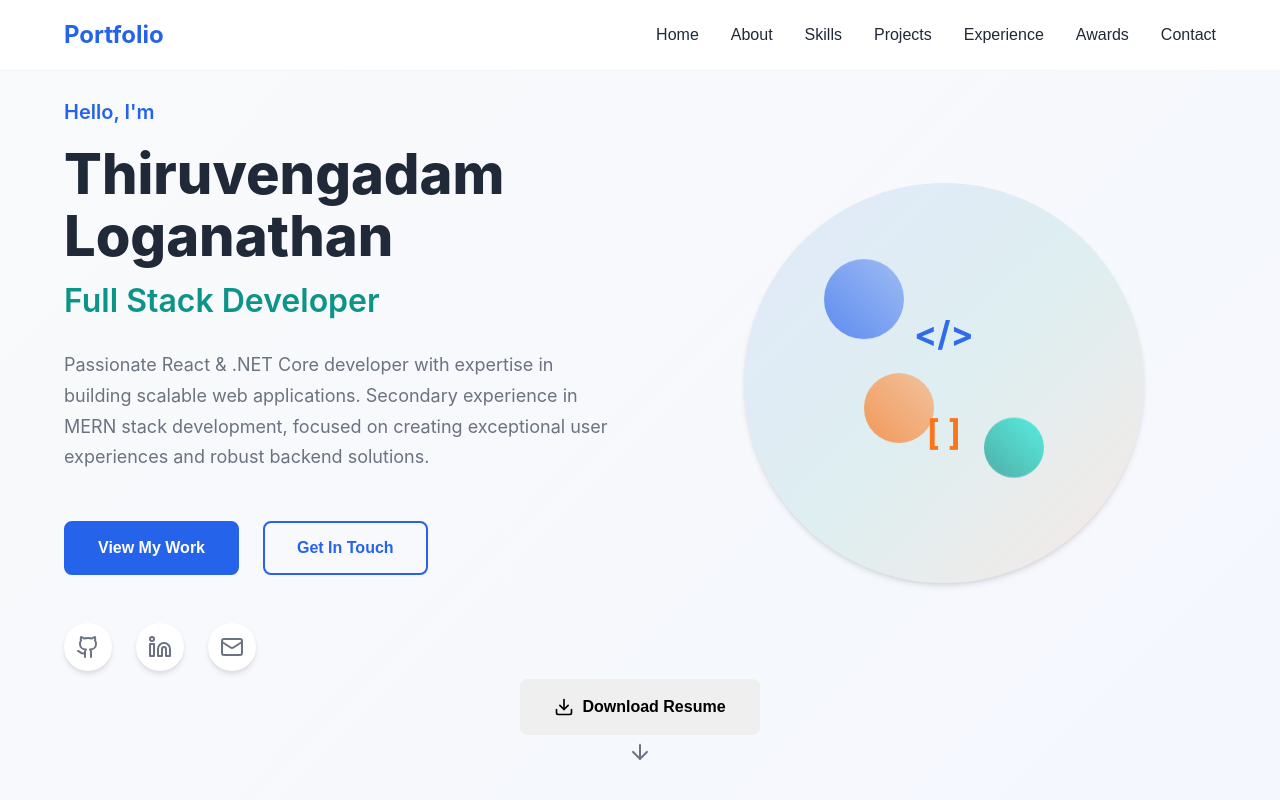
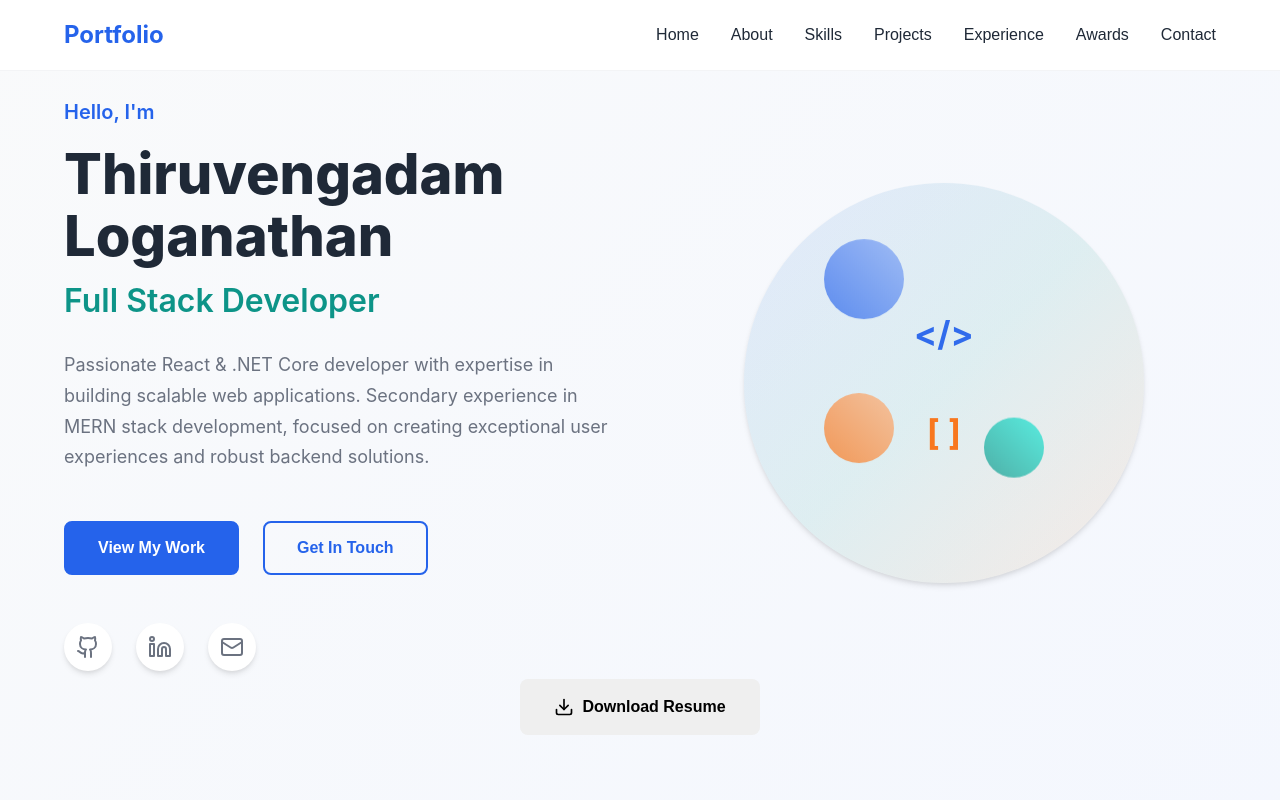
Before and after one commit to thiruraje/thiru-resume, a React (Create React App) app: page / in a window 1280 px wide. Shown: the top 800 px of the page. Built offline with nearby package versions, Linux system fonts and the light colour scheme.

Commit message:
resume dwnload update

```diff
--- a/src/components/Hero.js
+++ b/src/components/Hero.js
@@ -1,5 +1,5 @@
 import React from 'react';
-import { Github, Linkedin, Mail, ArrowDown, Download } from 'lucide-react';
+import { Github, Linkedin, Mail, Download } from 'lucide-react';
 
 const Hero = () => {
   const scrollToSection = (sectionId) => {
@@ -66,17 +66,16 @@ const Hero = () => {
           </div>
         </div>
         <div className="hero-resume">
-          <button className="btn btn-gradient">
-            <Download size={20} />
-            Download Resume
-          </button>
+          <a
+            href="/assets/resume.pdf"
+            download="Thiruvengadam-Resume.pdf"
+          >
+            <button className="btn btn-gradient">
+              <Download size={20} />
+              Download Resume
+            </button>
+          </a>
         </div>
-        <button
-          onClick={() => scrollToSection('about')}
-          className="scroll-indicator"
-        >
-          <ArrowDown size={24} />
-        </button>
       </div>
     </section>
   );
--- a/src/styles/App.scss
+++ b/src/styles/App.scss
@@ -368,7 +368,7 @@ body {
           width: 80px;
           height: 80px;
           background: linear-gradient(45deg, $primary-color, lighten($primary-color, 20%));
-          top: 20%;
+          top: 15%;
           left: 20%;
           animation-delay: 0s;
         }
@@ -386,8 +386,8 @@ body {
           width: 70px;
           height: 70px;
           background: linear-gradient(45deg, $accent-color, lighten($accent-color, 20%));
-          bottom: 30%;
-          left: 30%;
+          bottom: 25%;
+          left: 20%;
           animation-delay: 4s;
         }
       }
```
Also changed, not shown: 1 other file (tests, documents, lock files or other folders).
